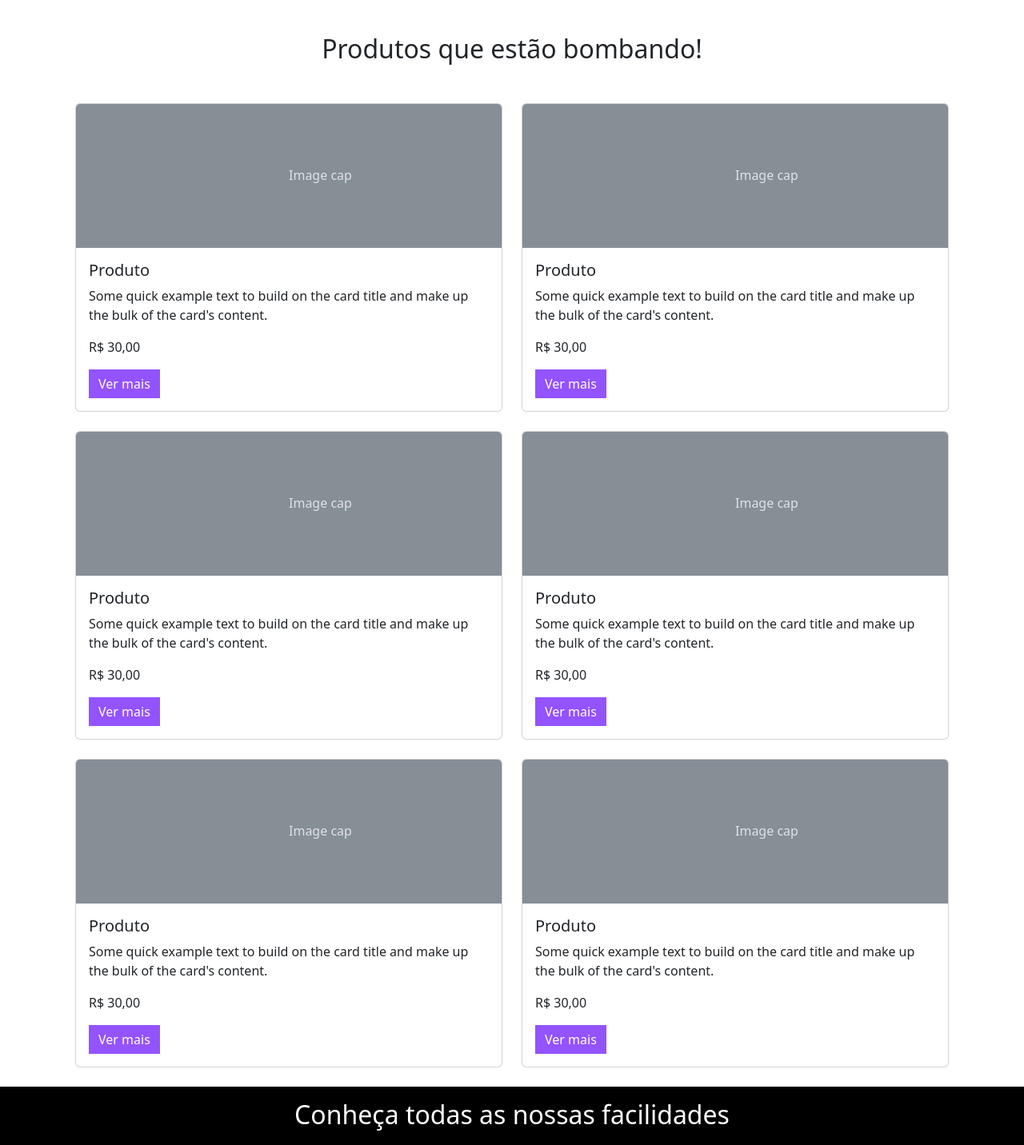
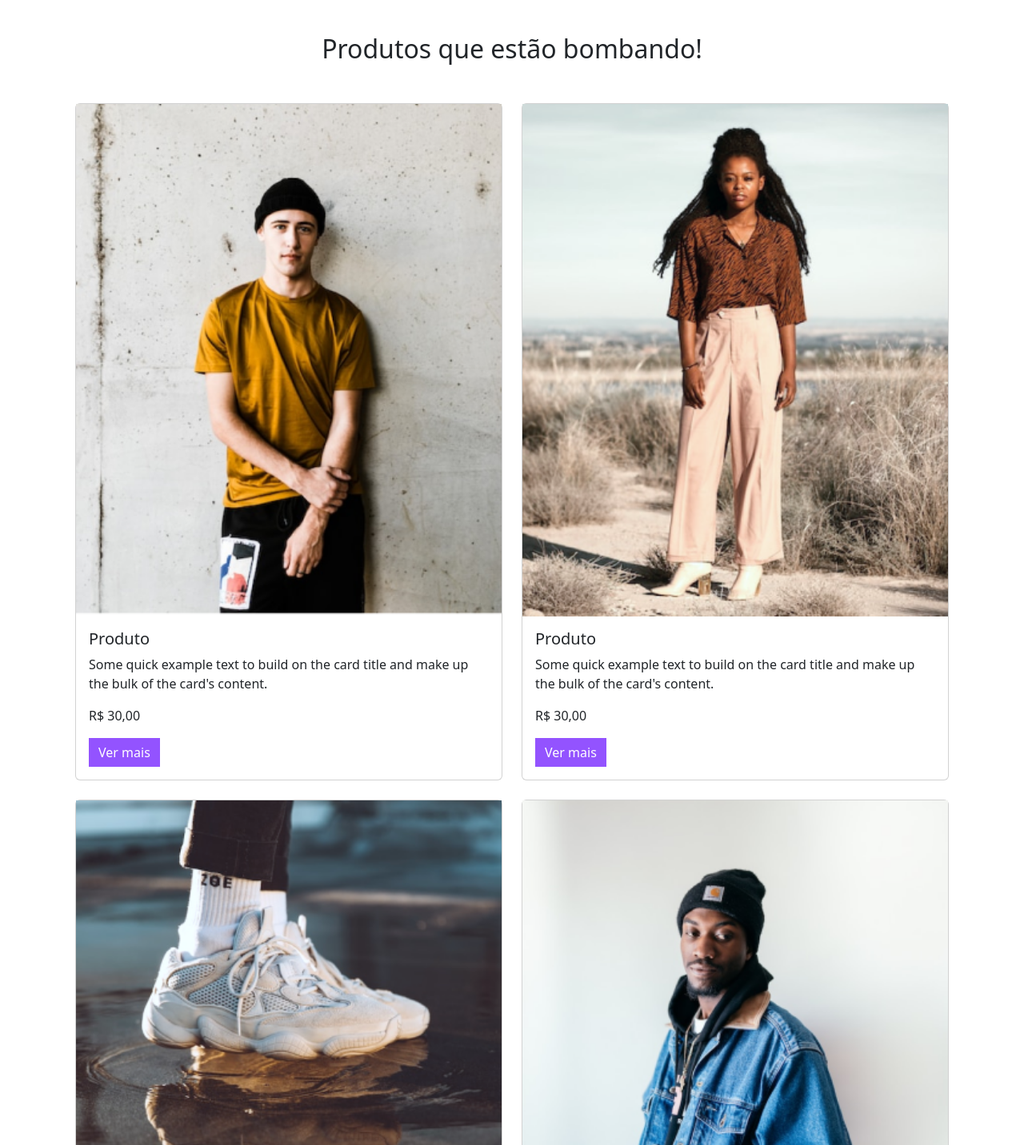
Before and after one commit to otaviohenrique1/meteora, a website: page index.html in a window 1280 px wide. Shown: the part 1380-2812 px from the top of the page at 80% size. Drawn offline with nearby package versions, Linux system fonts and the light colour scheme.

Commit message:
commit 4

```diff
--- a/index.html
+++ b/index.html
@@ -138,9 +138,12 @@
     </div>
     <div class="col-6 col-md-4 col-xxl-2">
       <div class="card rounded-0 border-0">
-        <img class="d-md-none d-block" src="./assets/Mobile/categorias/categoria-calcados.png" alt="Par de tênis unissex com cor predominante branca e traços na cores laranja, azul, verde e cadarço vermelho, em fundo verde limão.">
-        <img class="d-none d-md-block d-xl-none" src="./assets/Tablet/categorias/categoria-calcados.png" alt="Par de tênis unissex com cor predominante branca e traços na cores laranja, azul, verde e cadarço vermelho, em fundo verde limão.">
-        <img class="d-none d-xl-block" src="./assets/Desktop/categorias/categoria-calcados.png" alt="Par de tênis unissex com cor predominante branca e traços na cores laranja, azul, verde e cadarço vermelho, em fundo verde limão.">
+        <img class="d-md-none d-block" src="./assets/Mobile/categorias/categoria-calcados.png"
+          alt="Par de tênis unissex com cor predominante branca e traços na cores laranja, azul, verde e cadarço vermelho, em fundo verde limão.">
+        <img class="d-none d-md-block d-xl-none" src="./assets/Tablet/categorias/categoria-calcados.png"
+          alt="Par de tênis unissex com cor predominante branca e traços na cores laranja, azul, verde e cadarço vermelho, em fundo verde limão.">
+        <img class="d-none d-xl-block" src="./assets/Desktop/categorias/categoria-calcados.png"
+          alt="Par de tênis unissex com cor predominante branca e traços na cores laranja, azul, verde e cadarço vermelho, em fundo verde limão.">
         <div class="card-header bg-black text-bg-dark">
           <p class="text-center card-text">Calçados</p>
         </div>
@@ -148,9 +151,12 @@
     </div>
     <div class="col-6 col-md-4 col-xxl-2">
       <div class="card rounded-0 border-0">
-        <img class="d-md-none d-block" src="./assets/Mobile/categorias/categoria-calcas.png" alt="Quatro calças jeans dobradas e organizadas uma acima da outra, em fundo verde limão.">
-        <img class="d-none d-md-block d-xl-none" src="./assets/Tablet/categorias/categoria-calcas.png" alt="Quatro calças jeans dobradas e organizadas uma acima da outra, em fundo verde limão.">
-        <img class="d-none d-xl-block" src="./assets/Desktop/categorias/categoria-calcas.png" alt="Quatro calças jeans dobradas e organizadas uma acima da outra, em fundo verde limão.">
+        <img class="d-md-none d-block" src="./assets/Mobile/categorias/categoria-calcas.png"
+          alt="Quatro calças jeans dobradas e organizadas uma acima da outra, em fundo verde limão.">
+        <img class="d-none d-md-block d-xl-none" src="./assets/Tablet/categorias/categoria-calcas.png"
+          alt="Quatro calças jeans dobradas e organizadas uma acima da outra, em fundo verde limão.">
+        <img class="d-none d-xl-block" src="./assets/Desktop/categorias/categoria-calcas.png"
+          alt="Quatro calças jeans dobradas e organizadas uma acima da outra, em fundo verde limão.">
         <div class="card-header bg-black text-bg-dark">
           <p class="text-center card-text">Calças</p>
         </div>
@@ -158,9 +164,12 @@
     </div>
     <div class="col-6 col-md-4 col-xxl-2">
       <div class="card rounded-0 border-0">
-        <img class="d-md-none d-block" src="./assets/Mobile/categorias/categoria-casacos.png" alt="Casaco masculino na cor marrom em fundo verde limão.">
-        <img class="d-none d-md-block d-xl-none" src="./assets/Tablet/categorias/categoria-casacos.png" alt="Casaco masculino na cor marrom em fundo verde limão.">
-        <img class="d-none d-xl-block" src="./assets/Desktop/categorias/categoria-casacos.png" alt="Casaco masculino na cor marrom em fundo verde limão.">
+        <img class="d-md-none d-block" src="./assets/Mobile/categorias/categoria-casacos.png"
+          alt="Casaco masculino na cor marrom em fundo verde limão.">
+        <img class="d-none d-md-block d-xl-none" src="./assets/Tablet/categorias/categoria-casacos.png"
+          alt="Casaco masculino na cor marrom em fundo verde limão.">
+        <img class="d-none d-xl-block" src="./assets/Desktop/categorias/categoria-casacos.png"
+          alt="Casaco masculino na cor marrom em fundo verde limão.">
         <div class="card-header bg-black text-bg-dark">
           <p class="text-center card-text">Casacos</p>
         </div>
@@ -168,9 +177,12 @@
     </div>
     <div class="col-6 col-md-4 col-xxl-2">
       <div class="card rounded-0 border-0">
-        <img class="d-md-none d-block" src="./assets/Mobile/categorias/categoria-oculos.png" alt="Óculos de Sol com lentes arredondadas e armação dourada, em fundo verde limão.">
-        <img class="d-none d-md-block d-xl-none" src="./assets/Tablet/categorias/categoria-oculos.png" alt="Óculos de Sol com lentes arredondadas e armação dourada, em fundo verde limão.">
-        <img class="d-none d-xl-block" src="./assets/Desktop/categorias/categoria-oculos.png" alt="Óculos de Sol com lentes arredondadas e armação dourada, em fundo verde limão.">
+        <img class="d-md-none d-block" src="./assets/Mobile/categorias/categoria-oculos.png"
+          alt="Óculos de Sol com lentes arredondadas e armação dourada, em fundo verde limão.">
+        <img class="d-none d-md-block d-xl-none" src="./assets/Tablet/categorias/categoria-oculos.png"
+          alt="Óculos de Sol com lentes arredondadas e armação dourada, em fundo verde limão.">
+        <img class="d-none d-xl-block" src="./assets/Desktop/categorias/categoria-oculos.png"
+          alt="Óculos de Sol com lentes arredondadas e armação dourada, em fundo verde limão.">
         <div class="card-header bg-black text-bg-dark">
           <p class="text-center card-text">Óculos</p>
         </div>
@@ -182,12 +194,12 @@
   <div class="container row mx-auto">
     <div class="col-12 col-md-6 col-xxl-4 pb-4">
       <div class="card">
-        <svg class="bd-placeholder-img card-img-top" width="100%" height="180" xmlns="http://www.w3.org/2000/svg"
-          role="img" aria-label="Placeholder: Image cap" preserveAspectRatio="xMidYMid slice" focusable="false">
-          <title>Placeholder</title>
-          <rect width="100%" height="100%" fill="#868e96"></rect><text x="50%" y="50%" fill="#dee2e6" dy=".3em">Image
-            cap</text>
-        </svg>
+        <img class="d-block d-md-none" src="./assets/Mobile/produtos/camiseta.png"
+          alt="Modelo masculo vestindo touca preta, blusa marrom e calça jeans, com uma parede cinza de fundo.">
+        <img class="d-none d-md-block d-xl-none" src="./assets/Tablet/produtos/camiseta.png"
+          alt="Modelo masculo vestindo touca preta, blusa marrom e calça jeans, com uma parede cinza de fundo.">
+        <img class="d-none d-xl-block" src="./assets/Desktop/produtos/camiseta.png"
+          alt="Modelo masculo vestindo touca preta, blusa marrom e calça jeans, com uma parede cinza de fundo.">
         <div class="card-body">
           <h5 class="card-title">Produto</h5>
           <p class="card-text">Some quick example text to build on the card title and make up the bulk of the card's
@@ -199,12 +211,12 @@
     </div>
     <div class="col-12 col-md-6 col-xxl-4 pb-4">
       <div class="card">
-        <svg class="bd-placeholder-img card-img-top" width="100%" height="180" xmlns="http://www.w3.org/2000/svg"
-          role="img" aria-label="Placeholder: Image cap" preserveAspectRatio="xMidYMid slice" focusable="false">
-          <title>Placeholder</title>
-          <rect width="100%" height="100%" fill="#868e96"></rect><text x="50%" y="50%" fill="#dee2e6" dy=".3em">Image
-            cap</text>
-        </svg>
+        <img class="d-block d-md-none" src="./assets/Mobile/produtos/calca.png"
+          alt="Modelo feminina vestindo blusa marrom, calça bege, par de sapatos altos na cor branca, cordão e pulseira, em um ambiente aberto com chão de terra e matos secos.">
+        <img class="d-none d-md-block d-xl-none" src="./assets/Tablet/produtos/calca.png"
+          alt="Modelo feminina vestindo blusa marrom, calça bege, par de sapatos altos na cor branca, cordão e pulseira, em um ambiente aberto com chão de terra e matos secos.">
+        <img class="d-none d-xl-block" src="./assets/Desktop/produtos/calca.png"
+          alt="Modelo feminina vestindo blusa marrom, calça bege, par de sapatos altos na cor branca, cordão e pulseira, em um ambiente aberto com chão de terra e matos secos.">
         <div class="card-body">
           <h5 class="card-title">Produto</h5>
           <p class="card-text">Some quick example text to build on the card title and make up the bulk of the card's
@@ -216,12 +228,12 @@
     </div>
     <div class="col-12 col-md-6 col-xxl-4 pb-4">
       <div class="card">
-        <svg class="bd-placeholder-img card-img-top" width="100%" height="180" xmlns="http://www.w3.org/2000/svg"
-          role="img" aria-label="Placeholder: Image cap" preserveAspectRatio="xMidYMid slice" focusable="false">
-          <title>Placeholder</title>
-          <rect width="100%" height="100%" fill="#868e96"></rect><text x="50%" y="50%" fill="#dee2e6" dy=".3em">Image
-            cap</text>
-        </svg>
+        <img class="d-block d-md-none" src="./assets/Mobile/produtos/tenis.png"
+          alt="Foco nos pés de modelo usando par de tênis e meia na cor branca, e calça na cor preta, pisando em uma poça de água.">
+        <img class="d-none d-md-block d-xl-none" src="./assets/Tablet/produtos/tenis.png"
+          alt="Foco nos pés de modelo usando par de tênis e meia na cor branca, e calça na cor preta, pisando em uma poça de água.">
+        <img class="d-none d-xl-block" src="./assets/Desktop/produtos/tenis.png"
+          alt="Foco nos pés de modelo usando par de tênis e meia na cor branca, e calça na cor preta, pisando em uma poça de água.">
         <div class="card-body">
           <h5 class="card-title">Produto</h5>
           <p class="card-text">Some quick example text to build on the card title and make up the bulk of the card's
@@ -233,12 +245,12 @@
     </div>
     <div class="col-12 col-md-6 col-xxl-4 pb-4">
       <div class="card">
-        <svg class="bd-placeholder-img card-img-top" width="100%" height="180" xmlns="http://www.w3.org/2000/svg"
-          role="img" aria-label="Placeholder: Image cap" preserveAspectRatio="xMidYMid slice" focusable="false">
-          <title>Placeholder</title>
-          <rect width="100%" height="100%" fill="#868e96"></rect><text x="50%" y="50%" fill="#dee2e6" dy=".3em">Image
-            cap</text>
-        </svg>
+        <img class="d-block d-md-none" src="./assets/Mobile/produtos/jaqueta-jeans.png"
+          alt="Modelo masculino vestindo toca e calça na cor preta, jaqueta jeans azul, blusa branca e cordão dourado, em um fundo branco.">
+        <img class="d-none d-md-block d-xl-none" src="./assets/Tablet/produtos/jaqueta-jeans.png"
+          alt="Modelo masculino vestindo toca e calça na cor preta, jaqueta jeans azul, blusa branca e cordão dourado, em um fundo branco.">
+        <img class="d-none d-xl-block" src="./assets/Desktop/produtos/jaqueta-jeans.png"
+          alt="Modelo masculino vestindo toca e calça na cor preta, jaqueta jeans azul, blusa branca e cordão dourado, em um fundo branco.">
         <div class="card-body">
           <h5 class="card-title">Produto</h5>
           <p class="card-text">Some quick example text to build on the card title and make up the bulk of the card's
@@ -250,12 +262,12 @@
     </div>
     <div class="col-12 col-md-6 col-xxl-4 pb-4">
       <div class="card">
-        <svg class="bd-placeholder-img card-img-top" width="100%" height="180" xmlns="http://www.w3.org/2000/svg"
-          role="img" aria-label="Placeholder: Image cap" preserveAspectRatio="xMidYMid slice" focusable="false">
-          <title>Placeholder</title>
-          <rect width="100%" height="100%" fill="#868e96"></rect><text x="50%" y="50%" fill="#dee2e6" dy=".3em">Image
-            cap</text>
-        </svg>
+        <img class="d-block d-md-none" src="./assets/Mobile/produtos/oculos.png"
+          alt="Modelo masculino com blusa branca e um par de óculos de lentes transparentes arredondadas, utilizando um notebook, com um cachorro poodle branco no seu colo, e em um fundo branco.">
+        <img class="d-none d-md-block d-xl-none" src="./assets/Tablet/produtos/oculos.png"
+          alt="Modelo masculino com blusa branca e um par de óculos de lentes transparentes arredondadas, utilizando um notebook, com um cachorro poodle branco no seu colo, e em um fundo branco.">
+        <img class="d-none d-xl-block" src="./assets/Desktop/produtos/oculos.png"
+          alt="Modelo masculino com blusa branca e um par de óculos de lentes transparentes arredondadas, utilizando um notebook, com um cachorro poodle branco no seu colo, e em um fundo branco.">
         <div class="card-body">
           <h5 class="card-title">Produto</h5>
           <p class="card-text">Some quick example text to build on the card title and make up the bulk of the card's
@@ -267,12 +279,12 @@
     </div>
     <div class="col-12 col-md-6 col-xxl-4 pb-4">
       <div class="card">
-        <svg class="bd-placeholder-img card-img-top" width="100%" height="180" xmlns="http://www.w3.org/2000/svg"
-          role="img" aria-label="Placeholder: Image cap" preserveAspectRatio="xMidYMid slice" focusable="false">
-          <title>Placeholder</title>
-          <rect width="100%" height="100%" fill="#868e96"></rect><text x="50%" y="50%" fill="#dee2e6" dy=".3em">Image
-            cap</text>
-        </svg>
+        <img class="d-block d-md-none" src="./assets/Mobile/produtos/bolsa.png"
+          alt="Cintura, pernas e pés de modelo feminina vestindo sobretudo de cor predominante bege com detalhes em tom vermelho e escuro, com calça e par de sapatos na cor preta, segurando bolsa na cor bege, com fundo de prédio.">
+        <img class="d-none d-md-block d-xl-none" src="./assets/Tablet/produtos/bolsa.png"
+          alt="Cintura, pernas e pés de modelo feminina vestindo sobretudo de cor predominante bege com detalhes em tom vermelho e escuro, com calça e par de sapatos na cor preta, segurando bolsa na cor bege, com fundo de prédio.">
+        <img class="d-none d-xl-block" src="./assets/Desktop/produtos/bolsa.png"
+          alt="Cintura, pernas e pés de modelo feminina vestindo sobretudo de cor predominante bege com detalhes em tom vermelho e escuro, com calça e par de sapatos na cor preta, segurando bolsa na cor bege, com fundo de prédio.">
         <div class="card-body">
           <h5 class="card-title">Produto</h5>
           <p class="card-text">Some quick example text to build on the card title and make up the bulk of the card's
```
